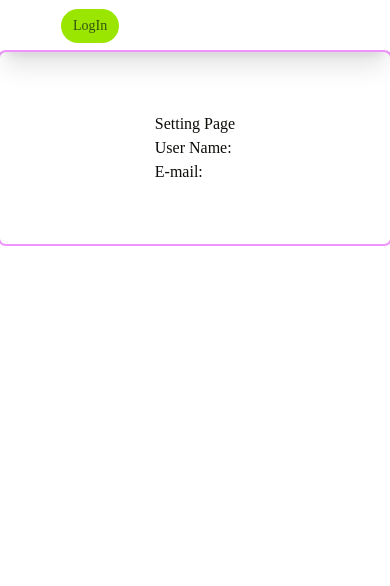
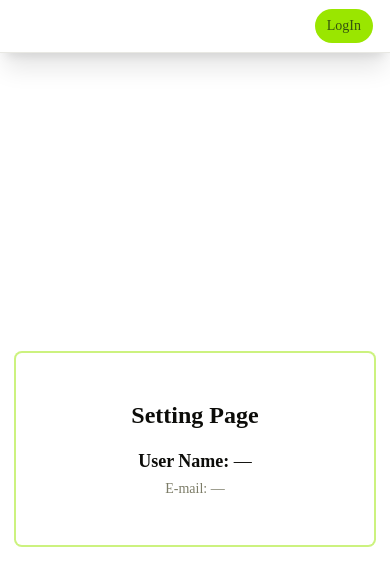
Before and after one commit to pinarertanc/Random-Quotes-App, a Next.js app: page /user/settings in a window 390 px wide. Shown: the top 586 px of the page. Built offline with nearby package versions, Linux system fonts and the light colour scheme; no server answers.

Commit message:
responsive design added and setting page css arranged.

```diff
--- a/src/app/components/card.tsx
+++ b/src/app/components/card.tsx
@@ -9,7 +9,7 @@ children:React.ReactNode;
 
 
 export const Card =({children,variant="primary"}:CardInterface) =>{
- let classes="rounded-md px-7 py-2 w-full max-w-xl ring-2 ring-(--chart-2)/50 flex flex-col items-center justify-center "
+ let classes="rounded-md px-7 py-2 w-full max-w-xl ring-2 ring-(--primary)/50 flex flex-col items-center justify-center "
   switch(variant){
     case 'liked-card':
       classes = classes + "border m-1 h-36  "  ;
--- /dev/null
+++ b/src/app/components/navbar.tsx
@@ -0,0 +1,117 @@
+'use client';
+
+import { useState } from "react";
+import Link from "next/link";
+import Image from "next/image";
+import { Button, ButtonVariant, ButtonSize } from "@/app/components/ui/button";
+import { GearIcon } from "@phosphor-icons/react/dist/ssr";
+
+interface NavbarProps {
+  user?: {
+    name?: string;
+    picture?: string;
+  };
+  hasSession: boolean;
+}
+
+export function Navbar({ user, hasSession }: NavbarProps) {
+  const [isOpen, setIsOpen] = useState(false);
+
+  return (
+    <nav className="relative z-50 shadow-xl bg-background border-b w-full">
+      <div className="flex justify-between items-center w-full max-w-7xl mx-auto py-2 px-4 sm:px-8">
+
+        {hasSession ? (
+          <>
+
+            <div className="hidden sm:flex gap-3 items-center">
+              <Button asChild>
+                <Link href="/">Home</Link>
+              </Button>
+              <Button asChild>
+                <Link href="/user/quotes/favorite">My Favorite Quotes</Link>
+              </Button>
+            </div>
+
+            <div className="hidden sm:flex items-center gap-3">
+              {user?.picture && (
+                <Image
+                  className="rounded-full border-2 border-(--chart-2)/50"
+                  src={user.picture}
+                  alt="profile picture"
+                  width={45}
+                  height={45}
+                  priority
+                />
+              )}
+              <Button asChild variant={ButtonVariant.Outline}>
+                <a href="/auth/logout">LogOut</a>
+              </Button>
+              <Button asChild variant={ButtonVariant.Ghost} size={ButtonSize.Icon}>
+                <Link href="/user/settings">
+                  <GearIcon size={28} />
+                </Link>
+              </Button>
+            </div>
+
+
+            <div className="flex sm:hidden justify-between items-center w-full">
+              <span className="font-semibold text-sm">QuoteApp</span>
+              {user?.picture ? (
+                <button
+                  onClick={() => setIsOpen(!isOpen)}
+                  className="focus:outline-none cursor-pointer transform active:scale-95 transition-transform"
+                  aria-label="Toggle Menu"
+                >
+                  <Image
+                    className={`rounded-full border-2 ${
+                      isOpen ? "border-(--chart-2) ring-2 ring-(--chart-2)" : "border-(--primary)/50"
+                    }`}
+                    src={user.picture}
+                    alt="profile picture"
+                    width={45}
+                    height={45}
+                    priority
+                  />
+                </button>
+              ) : (
+                <Button onClick={() => setIsOpen(!isOpen)} variant={ButtonVariant.Ghost} size={ButtonSize.Sm}>
+                  Menu
+                </Button>
+              )}
+            </div>
+
+
+            {isOpen && (
+              <div className="absolute top-full left-0 w-full bg-background border-b shadow-2xl flex flex-col gap-3 p-4 sm:hidden animate-in slide-in-from-top-2 duration-200">
+                <Button asChild variant={ButtonVariant.Ghost} className="justify-start w-full" onClick={() => setIsOpen(false)}>
+                  <Link href="/">Home</Link>
+                </Button>
+                <Button asChild variant={ButtonVariant.Ghost} className="justify-start w-full" onClick={() => setIsOpen(false)}>
+                  <Link href="/user/quotes/favorite">My Favorite Quotes</Link>
+                </Button>
+                <Button asChild variant={ButtonVariant.Ghost} className="justify-start w-full" onClick={() => setIsOpen(false)}>
+                  <Link href="/user/settings" className="flex items-center gap-2">
+                    <GearIcon size={20} />
+                    <span>Settings</span>
+                  </Link>
+                </Button>
+                <hr className="my-1 border-border" />
+                <Button asChild variant={ButtonVariant.Destructive} className="w-full" onClick={() => setIsOpen(false)}>
+                  <a href="/auth/logout">LogOut</a>
+                </Button>
+              </div>
+            )}
+          </>
+        ) : (
+
+          <div className="flex justify-end w-full">
+            <Button asChild>
+              <a href="/auth/login">LogIn</a>
+            </Button>
+          </div>
+        )}
+      </div>
+    </nav>
+  );
+}
--- a/src/app/layout.tsx
+++ b/src/app/layout.tsx
@@ -2,12 +2,8 @@ import { Geist, Geist_Mono } from "next/font/google";
 import "./globals.css";
 import { QuotesContextProvider } from "@/app/context/QuotesContext";
 import { ThemeProvider } from "@/app/components/theme-provider";
-import { Button} from '@/app/components/ui/button';
 import { auth0 } from "@/lib/auth0";
-import Link from "next/link";
-import { GearIcon } from "@phosphor-icons/react/dist/ssr"
-import Image from "next/image";
-
+import { Navbar } from "@/app/components/navbar"; // 1. Navbar'ı import ettik
 
 const geistSans = Geist({
   variable: "--font-geist-sans",
@@ -24,9 +20,7 @@ export const metadata = {
   description: "Generated by create next app",
 };
 
-
-
-export default async function RootLayout({ children }) {
+export default async function RootLayout({ children }: { children: React.ReactNode }) {
   const session = await auth0.getSession();
   const user = session?.user;
 
@@ -37,50 +31,12 @@ export default async function RootLayout({ children }) {
       suppressHydrationWarning
     >
       <body className="min-h-full flex flex-col">
-        <nav className="relative shadow-xl h-full max-h-18 ">
-          <ul className="flex justify-between w-full items-center max-w-8xl py-2 px-15">
-            {session ? (
-            <>
-            <div className="flex gap-3">
-              <li>
-              <Button asChild>
-                <Link href="/">Home</Link>
-              </Button>
-              </li>
-              <li>
-              <Button asChild>
-                <Link href="/user/quotes/favorite">My Favorite Quotes</Link>
-              </Button>
-              </li>
-              </div>
-              <div className="flex items-center gap-3">
-                <li>
-                  <Image className="rounded-full border-2 border-(--chart-2)/50" src={user?.picture } alt="profile picture" width={50} height={50} loading="eager" />
-                </li>
-              <li>
-              <Button asChild>
-                <a href="/auth/logout">LogOut</a>
-              </Button>
-              </li>
-              <li>
-              <Button asChild>
-                <Link href="/user/settings"><GearIcon size={32} /></Link>
-              </Button>
-              </li>
-              </div>
-            </>
-              ) : (
-            <li className="flex gap-3">
-              <Button asChild>
-                 <a href="/auth/login">LogIn</a>
-              </Button>
-            </li>
-            )}
-          </ul>
-        </nav>
+        {/* 2. Navbar bileşenini çağırdık */}
+        <Navbar user={user} hasSession={!!session} />
+
         <ThemeProvider attribute="class" defaultTheme="system" enableSystem>
-      <QuotesContextProvider>{children}</QuotesContextProvider>
-      </ThemeProvider>
+          <QuotesContextProvider>{children}</QuotesContextProvider>
+        </ThemeProvider>
       </body>
     </html>
   );
--- a/src/app/user/settings/page.tsx
+++ b/src/app/user/settings/page.tsx
@@ -1,32 +1,52 @@
 'use client';
-import {useUser} from "@auth0/nextjs-auth0/client";
+import { useUser } from "@auth0/nextjs-auth0/client";
 import { Card } from "@/app/components/card";
 import Image from "next/image";
 
-export default function UserSettingPage(){
+export default function UserSettingPage() {
+  const { user, error, isLoading } = useUser();
 
+  if (error) throw Error("Failed loading user.");
 
-  const {user, error, isLoading} = useUser();
+  if (isLoading) {
+    return (
+      <main className="flex flex-1 items-center justify-center min-h-[calc(100vh-80px)]">
+        <p className="text-lg font-medium">Loading...</p>
+      </main>
+    );
+  }
 
-  if(error) throw Error ("Failed loading user.");
+  return (
 
-  if(isLoading) {
-    return <p>Loading...</p>
-  }
-  return(
-    <Card>
-      <div>
-        <h1>Setting Page</h1>
-        <div>
-          {user?.picture? (
-          <Image className="rounded-full" src={user?.picture } alt="profile picture" width="50" height="50" loading="eager" />
-          ):(
-            <></>
+    <main className="flex flex-1 items-center justify-center min-h-[calc(100vh-80px)] p-4">
+      <Card >
+
+        <div className="flex flex-col items-center justify-center text-center gap-4 py-6 w-full">
+          <h1 className="text-2xl font-bold">Setting Page</h1>
+
+          {user?.picture && (
+            <div className="relative my-2">
+              <Image
+                className="rounded-full border-2 border-(--chart-2)/50 object-cover"
+                src={user.picture}
+                alt="profile picture"
+                width={80}
+                height={80}
+                priority
+              />
+            </div>
           )}
+
+          <div className="flex flex-col gap-1">
+            <h3 className="text-lg font-semibold">
+              User Name: <span className="font-normal">{user?.name || user?.nickname || "—"}</span>
+            </h3>
+            <h3 className="text-sm text-muted-foreground">
+              E-mail: <span className="font-normal">{user?.email || "—"}</span>
+            </h3>
+          </div>
         </div>
-        <h3>User Name: {user?.username}</h3>
-        <h3>E-mail:{user?.email}</h3>
-      </div>
-    </Card>
-  )
+      </Card>
+    </main>
+  );
 }
```
